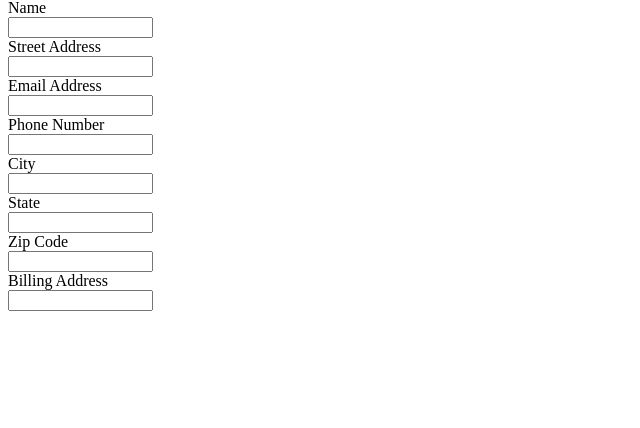
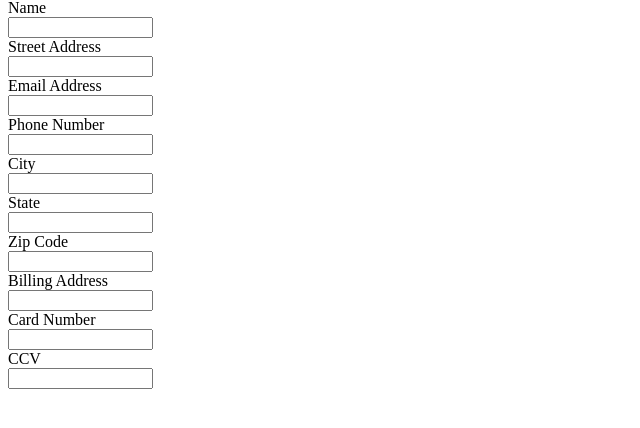
Before and after one commit to MichaelKowulich/CIS442Project, a PHP site: page /Account/account_overview.php in a window 1280 px wide. Shown: the part 81-509 px from the top of the page, without its empty margins (0-640 px from the left). Run offline with PHP 8.4, Linux system fonts and the light colour scheme.

Commit message:
Update account_overview.php

```diff
--- a/Account/account_overview.php
+++ b/Account/account_overview.php
@@ -33,6 +33,12 @@
   <label for="baddress">Billing Address</label><br>
   <input type="text" id="baddress" name="baddress" size="15" maxlength="30"><br>
 
+  <label for="cnumber">Card Number</label><br>
+  <input type="text" id="cnumber" name="cnumber" size="15" maxlength="30"><br>
+
+  <label for="CCV">CCV</label><br>
+  <input type="text" id="CCV" name="CCV" size="15" maxlength="30"><br>
+
 
         </form>
 
```
